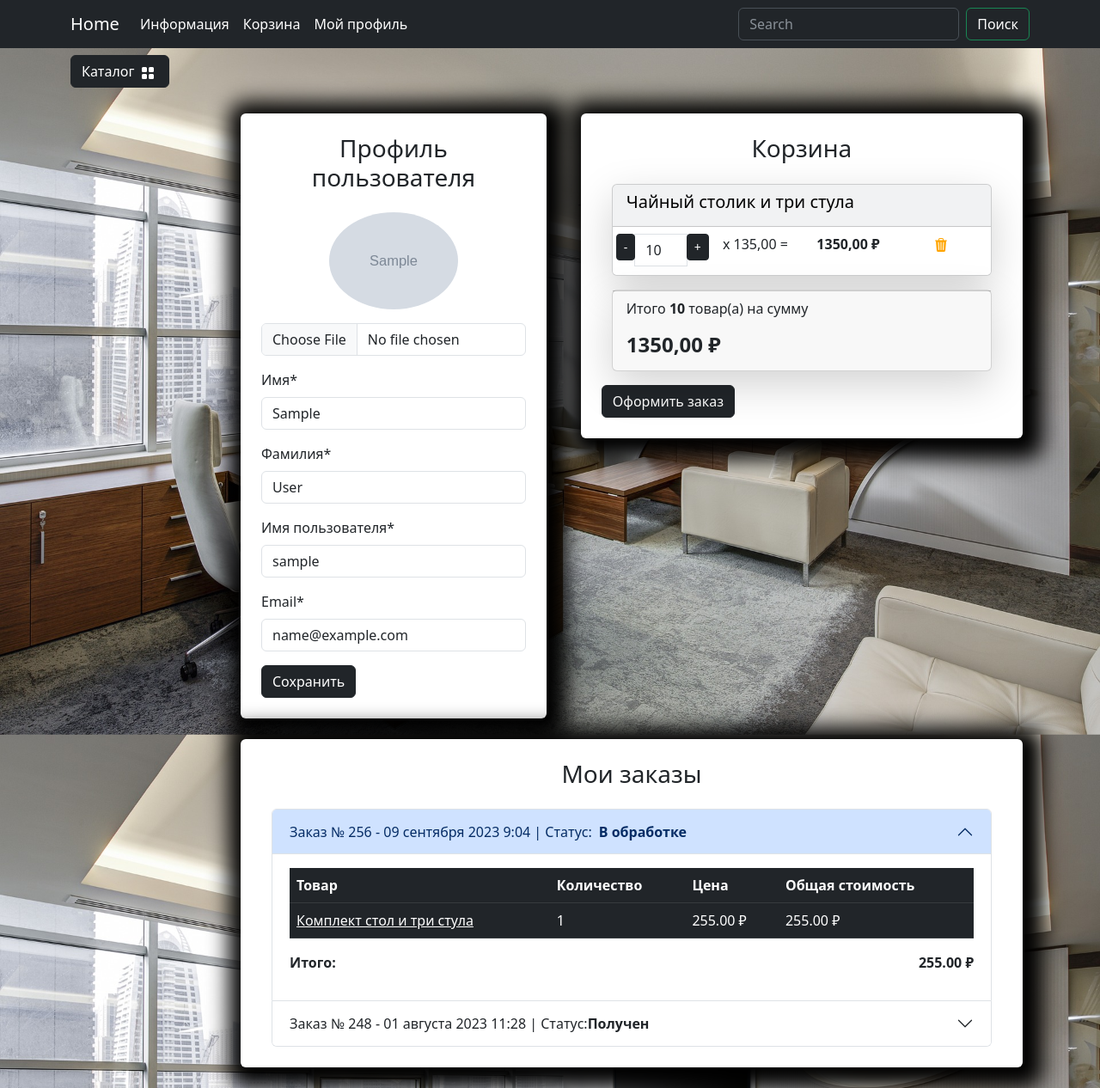
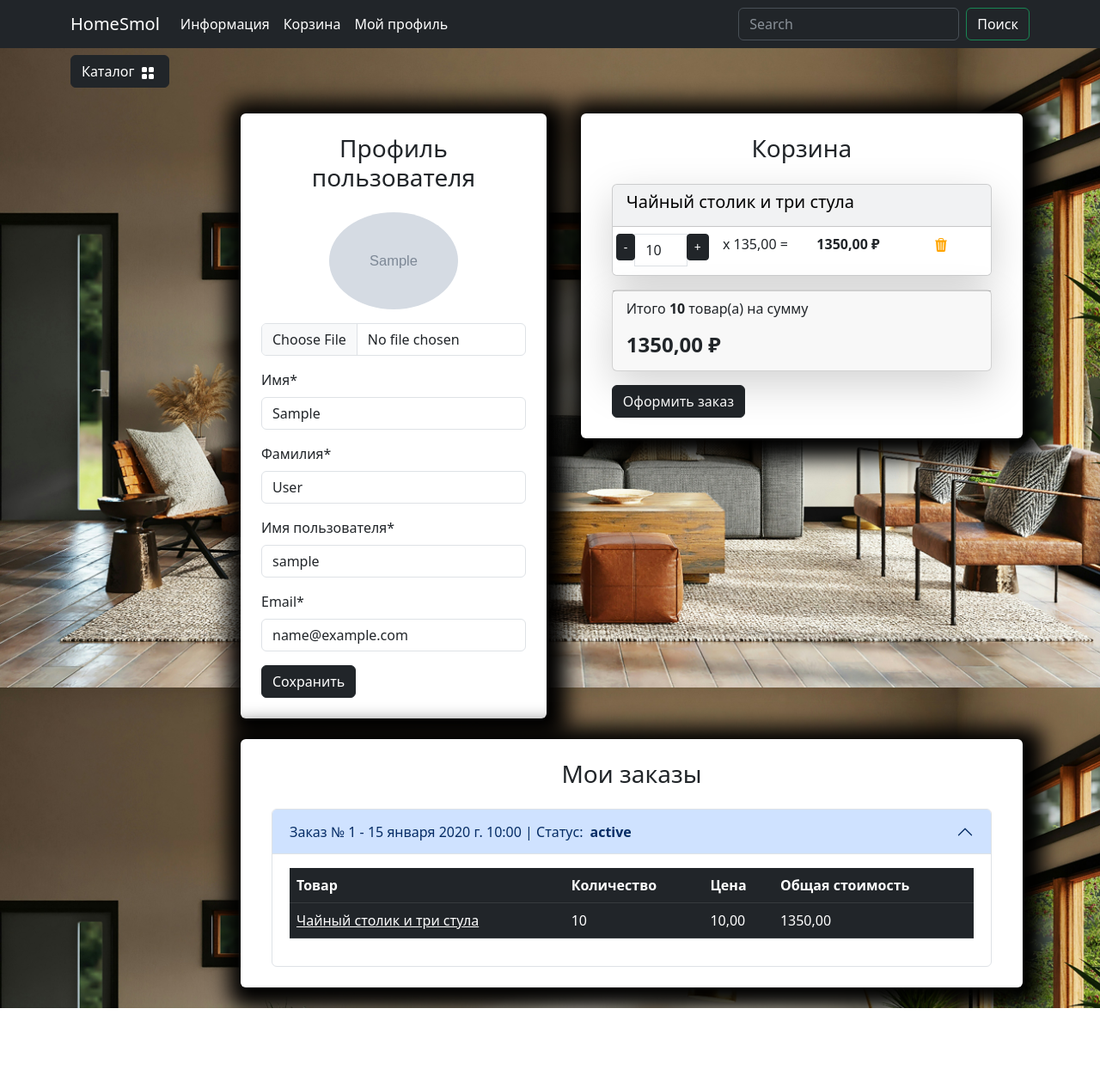
Before and after one commit to Glebmaks/my-first-blog, a Django app: page //profile/ in a window 1280 px wide. Shown: the whole page at 86% size. After the commit the page ends 1173 px from the top, so only its background shows below. Run offline with Django 4.2, Linux system fonts and the light colour scheme; a user stored in the database is signed in; data comes from the database, SQL or seed files in the repository; tables that the repository leaves empty hold one stand-in row (values such as "Sample post"); grey boxes marked "Sample" are stand-in pictures; some libraries are stand-ins or nearby versions.

Commit message:
Latest completions

```diff
--- a/carts/templates/carts/includes/included_cart.html
+++ b/carts/templates/carts/includes/included_cart.html
@@ -51,3 +51,8 @@
         <h4 class="float-left"><strong>{{ carts.total_price}} ₽</strong></h4>
     </div>
 </div>
+{% if carts and not order %}
+    <a class = "btn btn-dark" href="{% url "orders:create_order" %}">
+        Оформить заказ
+    </a>
+{% endif %}
--- a/carts/utils.py
+++ b/carts/utils.py
@@ -3,7 +3,7 @@ from carts.models import Cart
 
 def get_user_carts(request):
     if request.user.is_authenticated:
-        return Cart.objects.filter(user=request.user)
+        return Cart.objects.filter(user=request.user).select_related('product')
 
     if not request.session.session_key:
         request.session.create()
--- a/goods/templates/goods/product.html
+++ b/goods/templates/goods/product.html
@@ -39,7 +39,7 @@
         <div class="card-body">
             <p class="card-text">Цена: <strong>{{product.sell_price}}</strong></p>
             <h5 class="card-title">{{ product.name }}</h5>
-            <p class="card-text">{{product.discription}}</p>
+            <p class="card-text">{{product.description}}</p>
             <a href="{% url "cart:cart_add" %}" class="btn btn-dark add-to-cart"
             data-product-id="{{ product.id }}">
             {% csrf_token %}
--- a/goods/views.py
+++ b/goods/views.py
@@ -31,7 +31,7 @@ def catalog(request, category_slug=None):
     current_page = paginator.page(int(page))
 
     context = {
-        "title": "Home - Каталог",
+        "title": "HomeSmol - Каталог",
         "goods": current_page,
         "slug_url": category_slug
     }
--- a/main/templates/main/about.html
+++ b/main/templates/main/about.html
@@ -19,7 +19,7 @@
 {% block footer %}
 <footer class="py-4 bg-dark">
     <div class="container">
-        <p class="m-0 text-center text-white">Copyright &copy; Home Python Hub Studio 2023</p>
+        <p class="m-0 text-center text-white">Контактная информация: Почта - maksimenkovgleb@gmail.com   или  телеграм-аккаунт - @Glebmaks</p>
     </div>
 </footer>
 {% endblock %}
--- a/main/templates/main/index.html
+++ b/main/templates/main/index.html
@@ -10,13 +10,13 @@
 {% endblock  %}
 
 {% block content %}
-    <h1 class="mt-5 pt-5"><strong>{{ content }}</strong></h1>
+    <h1 class="mt-5 pt-5"><strong><span class="store-name">{{ content }}</span></strong></h1>
 {% endblock %}
 
 {% block footer %}
 <footer class="py-4 bg-dark">
     <div class="container">
-        <p class="m-0 text-center text-white">Copyright &copy; Home 2023</p>
+        <p class="m-0 text-center text-white">Контактная информация: Почта - maksimenkovgleb@gmail.com   или  телеграм-аккаунт - @Glebmaks</p>
     </div>
 </footer>
 {% endblock %}
--- a/static/deps/css/my_css.css
+++ b/static/deps/css/my_css.css
@@ -5,6 +5,19 @@ body {
   background-position: center center;
   background-size: cover;
   height: 100%;
+}
+
+.search-results {
+  color: rgb(227,225,212);
+}
+
+.no-results {
+  color: rgb(227,225,212);
+}
+
+
+.store-name {
+  color: rgb(227,225,212);
 }
 
 .dropdown-toggle::after {
--- a/templates/base.html
+++ b/templates/base.html
@@ -26,7 +26,7 @@
     <header>
         <nav class="navbar navbar-expand-lg bg-dark" data-bs-theme="dark">
             <div class="container">
-                <a class="navbar-brand" href="{% url "main:index" %}">Home</a>
+                <a class="navbar-brand" href="{% url "main:index" %}">HomeSmol</a>
                 <button class="navbar-toggler" type="button" data-bs-toggle="collapse"
                     data-bs-target="#navbarSupportedContent" aria-controls="navbarSupportedContent"
                     aria-expanded="false" aria-label="Toggle navigation">
@@ -40,8 +40,7 @@
                                 Информация
                             </a>
                             <ul class="dropdown-menu">
-                                <li><a class="dropdown-item  text-white" href="#">Доставка и оплата</a></li>
-                                <li><a class="dropdown-item  text-white" href="#">Контактная информация</a></li>
+                                <li><a class="dropdown-item  text-white" href="{% url "orders:create_order" %}">Доставка и оплата</a></li>
                                 <li><a class="dropdown-item  text-white" href="{% url "main:about" %}">Про нас</a></li>
                             </ul>
                         </li>
@@ -59,7 +58,6 @@
                                     Мой профиль
                                 </a>
                                 <ul class="dropdown-menu">
-                                    <li><a class="dropdown-item  text-white" href="carts/cart.html">Корзина</a></li>
                                     <li><a class="dropdown-item  text-white" href="{% url "user:profile" %}">Личный кабинет</a>
                                     </li>
                                     {% if user.is_admin or user.is_staff %}
--- a/templates/includes/cart_button.html
+++ b/templates/includes/cart_button.html
@@ -27,11 +27,6 @@
                     {% include "carts/includes/included_cart.html" %}
                     <!-- Закончилась разметка корзины -->
                 </div>
-                {% if carts %}
-                    <a class = "btn btn-dark" href="{% url "orders:create_order" %}">
-                        Оформить заказ
-                    </a>
-                {% endif %}
             </div>
         </div>
     </div>
--- a/users/templates/users/profile.html
+++ b/users/templates/users/profile.html
@@ -89,11 +89,6 @@
                         {% include "carts/includes/included_cart.html" %}
                         <!-- Закончилась разметка корзины -->
                     </div>
-                {% if carts %}
-                    <a class = "btn btn-dark" href="orders/create_order.html">
-                        Оформить заказ
-                    </a>
-                {% endif %}
                 </div>
             </div>
             <!-- Оформленные заказы -->
@@ -103,13 +98,14 @@
                     <!-- Разметка заказов -->
                     <div class="container">
                         <div class="accordion" id="accordionExample">
+                            {% for order in orders %}
                             <div class="accordion-item">
-                                <h2 class="accordion-header" id="heading1">
-                                    <button class="accordion-button" type="button" data-bs-toggle="collapse" data-bs-target="#collapse1" aria-expanded="false" aria-controls="collapse1">
-                                        Заказ № 256 - 09 сентября 2023 9:04 | Статус:<strong class="mx-2"> В обработке</strong>
+                                <h2 class="accordion-header" id="heading{{ order.id }}">
+                                    <button class="accordion-button {% if order != orders.0 %}collapsed{% endif %}" type="button" data-bs-toggle="collapse" data-bs-target="#collapse{{ order.id }}" aria-expanded="false" aria-controls="collapse{{ order.id }}">
+                                        Заказ № {{ order.id }} - {{ order.created_timestamp }} | Статус: <strong class="mx-2">{{order.status}}</strong>
                                     </button>
                                 </h2>
-                                <div id="collapse1" class="accordion-collapse collapse show" aria-labelledby="heading1" data-bs-parent="#accordionExample">
+                                <div id="collapse{{ order.id }}" class="accordion-collapse collapse {% if order == orders.0 %}show{% endif %}" aria-labelledby="heading{{ order.id }}" data-bs-parent="#accordionExample">
                                     <div class="accordion-body">
                                         <table class="table table-dark table-hover">
                                             <thead>
@@ -121,56 +117,23 @@
                                                 </tr>
                                             </thead>
                                             <tbody>
+                                                {% for item in order.orderitem_set.all %}
                                                 <tr>
-                                                    <td><a class="text-white" href="#">Комплект стол и три стула</a></td>
-                                                    <td>1</td>
-                                                    <td>255.00 ₽</td>
-                                                    <td>255.00 ₽</td>
+                                                    <td><a class="text-white" href="{% url 'goods:product' item.product.slug %}">{{ item.product.name }}</a></td>
+                                                    <td>{{ item.quantity }}</td>
+                                                    <td>{{ item.price }}</td>
+                                                    <td>{{ item.products_price }}</td>
 
                                                 </tr>
-                                            </tbody>
-                                        </table>
-                                        <div class="d-flex justify-content-between">
-                                            <p><strong>Итого:</strong></p>
-                                            <p><strong>255.00 ₽</strong></p>
-
-                                        </div>
-                                    </div>
-                                </div>
-                            </div>
-                            <div class="accordion-item">
-                                <h2 class="accordion-header" id="heading2">
-                                    <button class="accordion-button collapsed" type="button" data-bs-toggle="collapse" data-bs-target="#collapse2" aria-expanded="false" aria-controls="collapse2">
-                                        Заказ № 248 - 01 августа 2023 11:28 | Статус: <strong>Получен</strong>
-                                    </button>
-                                </h2>
-                                <div id="collapse2" class="accordion-collapse collapse" aria-labelledby="heading2" data-bs-parent="#accordionExample">
-                                    <div class="accordion-body">
-                                        <table class="table table-dark table-hover">
-                                            <thead>
-                                                <tr>
-                                                    <th>Товар</th>
-                                                    <th>Количество</th>
-                                                    <th>Цена</th>
-                                                    <th>Общая стоимость</th>
-                                                </tr>
-                                            </thead>
-                                            <tbody>
-                                                <tr>
-                                                    <td><a class="text-white" href="#">Стул офисный</a></td>
-                                                    <td>2</td>
-                                                    <td>30.00 ₽</td>
-                                                    <td>60.00 ₽</td>
-
-                                                </tr>
+                                                {% endfor %}
                                             </tbody>
                                         </table>
                                     </div>
                                 </div>
                             </div>
+                            {% endfor %}
                         </div>
                     </div>
-                    <!-- Закончилась разметка заказов -->
                 </div>
             </div>
         </div>
--- a/users/templates/users/users_cart.html
+++ b/users/templates/users/users_cart.html
@@ -16,11 +16,6 @@
                     {% include "carts/includes/included_cart.html" %}
                     <!-- Закончилась разметка корзины -->
                 </div>
-                {% if carts %}
-                    <a class = "btn btn-dark" href="orders/create_order.html">
-                        Оформить заказ
-                    </a>
-                {% endif %}
             </div>
         </div>
     </div>
--- a/users/views.py
+++ b/users/views.py
@@ -1,12 +1,14 @@
 from django.contrib.auth.decorators import login_required
-from turtle import title
 from django.contrib import auth, messages
-from django.http import HttpResponseBadRequest, HttpResponseRedirect
+from django.db.models import Prefetch
+from django.http import HttpResponseRedirect
 from django.shortcuts import redirect, render
 from django.urls import reverse
+from carts.models import Cart
+from orders.models import Order, OrderItem
 
-from carts.models import Cart
 from users.forms import ProfileForm, UserLoginForm, UserRegistrationForm
+
 
 def login(request):
     if request.method == 'POST':
@@ -34,10 +36,11 @@ def login(request):
         form = UserLoginForm()
 
     context = {
-        'title': 'Home - Авторизация',
+        'title': 'HomeSmol - Авторизация',
         'form': form
     }
     return render(request, 'users/login.html', context)
+
 
 def registration(request):
     if request.method == 'POST':
@@ -58,7 +61,7 @@ def registration(request):
         form = UserRegistrationForm()
 
     context = {
-        'title': 'Home - Регистрация',
+        'title': 'HomeSmol - Регистрация',
         'form': form
     }
     return render(request, 'users/registration.html', context)
@@ -74,9 +77,18 @@ def profile(request):
     else:
         form = ProfileForm(instance=request.user)
 
+    orders = Order.objects.filter(user=request.user).prefetch_related(
+                Prefetch(
+                    "orderitem_set",
+                    queryset=OrderItem.objects.select_related("product"),
+                )
+            ).order_by("-id")
+
+
     context = {
-        'title': 'Home - Кабинет',
+        'title': 'HomeSmol - Кабинет',
         'form': form,
+        'orders': orders,
     }
     return render(request, 'users/profile.html', context)
 
@@ -84,7 +96,8 @@ def users_cart(request):
     return render(request, 'users/users_cart.html')
 
 
+@login_required
 def logout(request):
     messages.success(request, f"{request.user.username}, Вы вышли из аккаунта")
     auth.logout(request)
-    return redirect(reverse(('main:index')))
+    return redirect(reverse('main:index'))
```
Also changed, not shown: goods/templates/goods/catalog.html (+5 -3 lines), main/views.py (+4 -4 lines), orders/views.py (+4 -3 lines), users/templates/users/login.html (+1 -17 lines), static/deps/css/bootstrap/bootstrap.min.css, static/deps/images/baseavatar.jpg, static/deps/images/bg-image.jpg, 1 other file.
